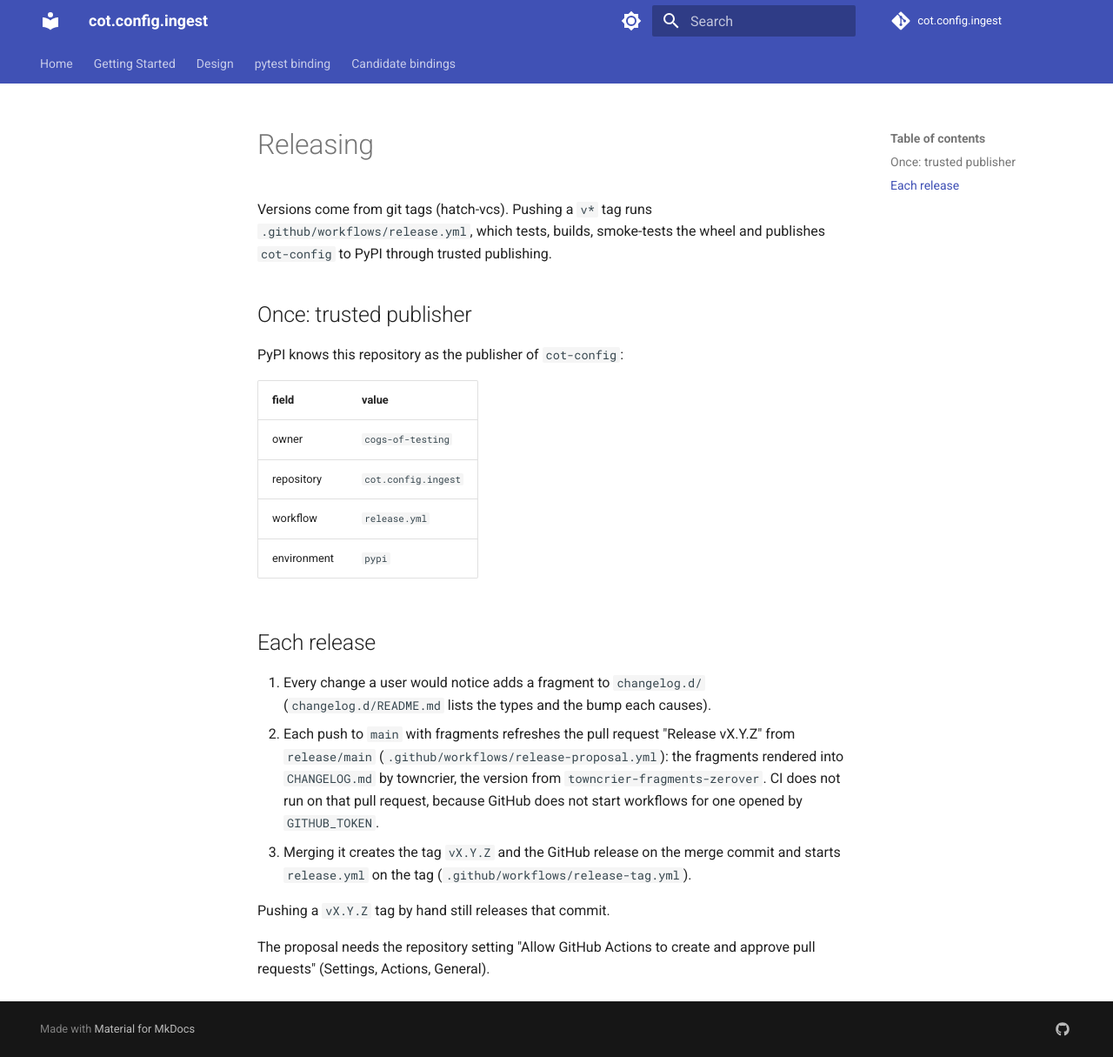
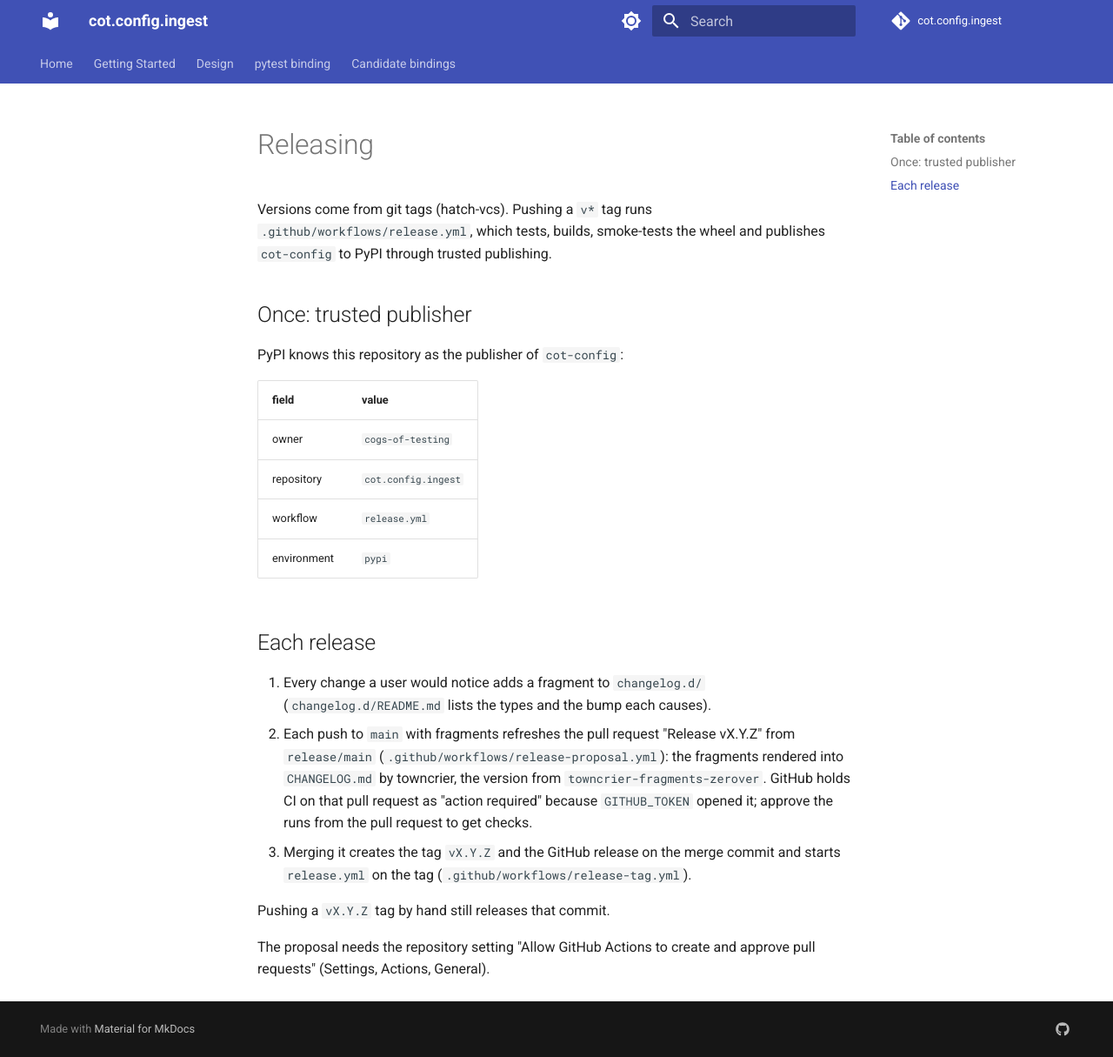
Before and after one commit to cogs-of-testing/cot.config.ingest, an MkDocs documentation site: the page built from docs/releasing.md, in a window 1280 px wide and 1215 px high. Shown: the whole window at 87% size. Built offline with MkDocs 1.6.1 and Material for MkDocs 9.7.7, drawn with Linux system fonts in a browser that asks for light colours; comment, search, counter and statistics services are not loaded.

Commit message:
releasing.md: CI on the release PR waits for approval
Co-Authored-By: Claude Opus 5.5 (1M context) <noreply@anthropic.com>
Claude-Session: https://claude.ai/code/session_01HdStt8Uwb91xRn9Ze7Hz2c

```diff
--- a/docs/releasing.md
+++ b/docs/releasing.md
@@ -23,8 +23,9 @@ PyPI knows this repository as the publisher of `cot-config`:
    "Release vX.Y.Z" from `release/main`
    (`.github/workflows/release-proposal.yml`): the fragments rendered into
    `CHANGELOG.md` by towncrier, the version from
-   `towncrier-fragments-zerover`. CI does not run on that pull request,
-   because GitHub does not start workflows for one opened by `GITHUB_TOKEN`.
+   `towncrier-fragments-zerover`. GitHub holds CI on that pull request as
+   "action required" because `GITHUB_TOKEN` opened it; approve the runs
+   from the pull request to get checks.
 3. Merging it creates the tag `vX.Y.Z` and the GitHub release on the merge
    commit and starts `release.yml` on the tag
    (`.github/workflows/release-tag.yml`).
```
